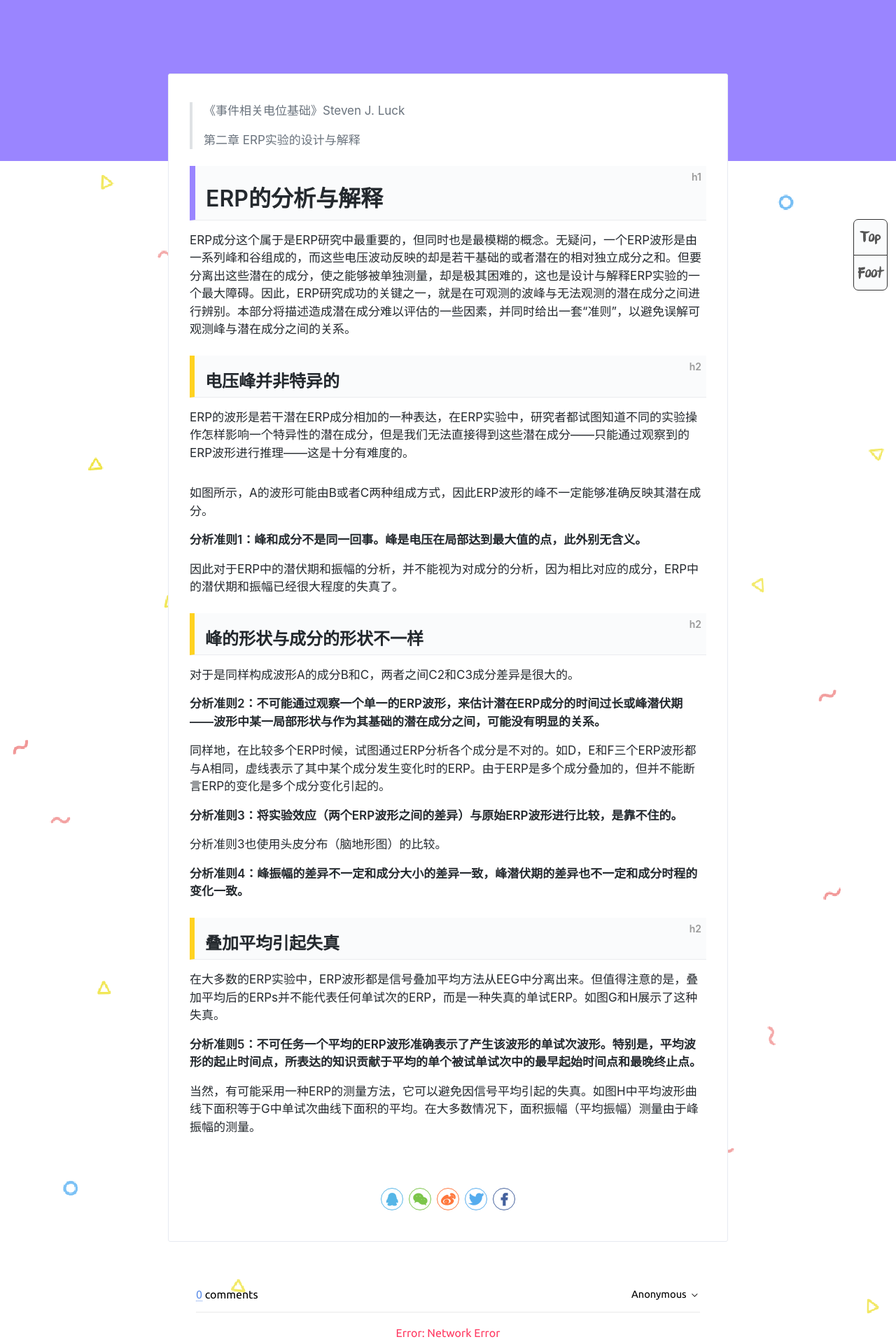
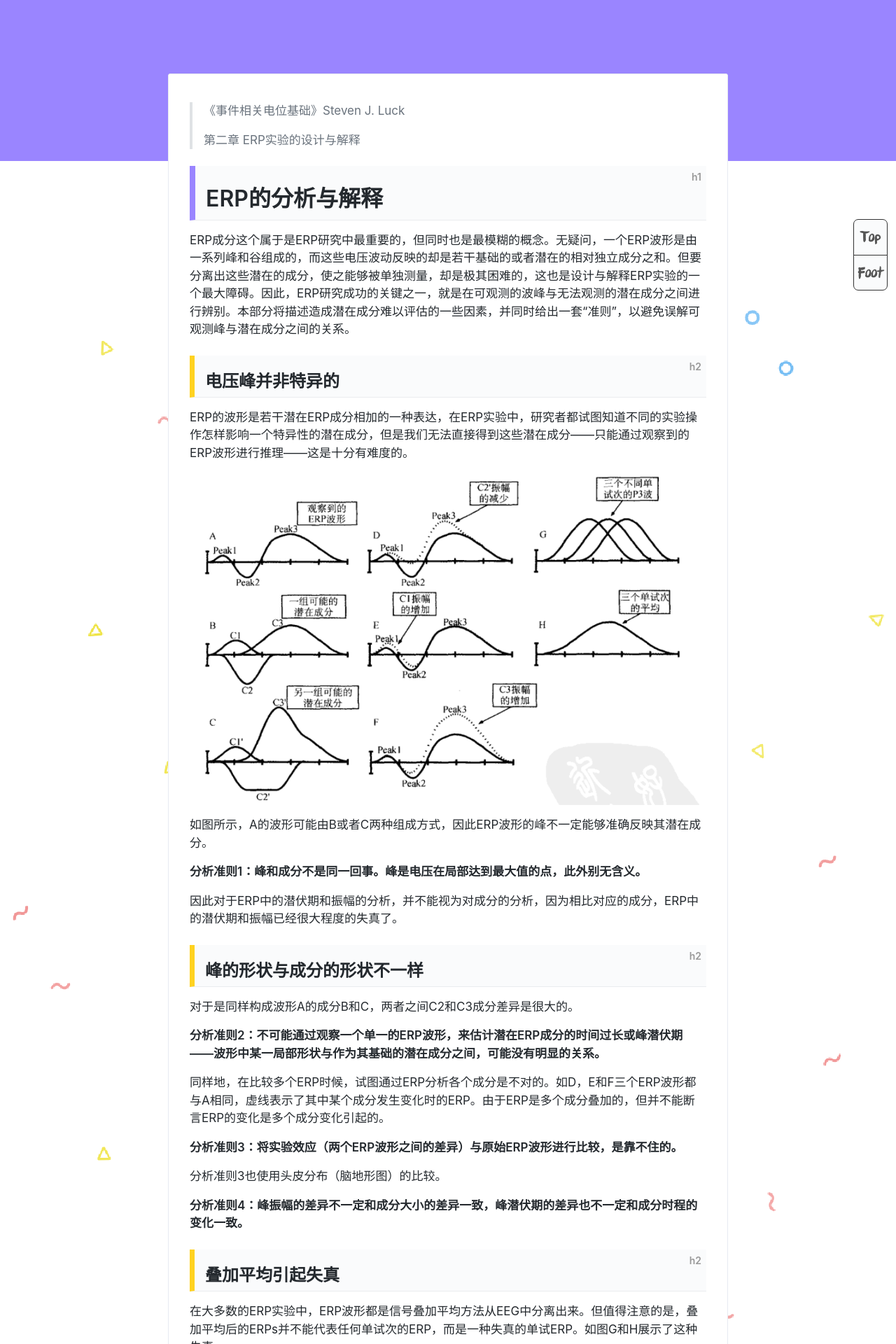
Before and after one commit to ODVV/odvv.github.io, a Jekyll site: the page built from _posts/2020-11-15-Notes-ERP-2.md, in a window 1280 px wide. Shown: the part 395-2315 px from the top of the page at 70% size. Built offline with Jekyll 4.4.1, drawn with Linux system fonts in a browser that asks for light colours; comment, search, counter and statistics services are not loaded.

Commit message:
update post ERP notes 2

```diff
--- a/_posts/2020-11-15-Notes-ERP-2.md
+++ b/_posts/2020-11-15-Notes-ERP-2.md
@@ -24,7 +24,7 @@
 
 ERP的波形是若干潜在ERP成分相加的一种表达，在ERP实验中，研究者都试图知道不同的实验操作怎样影响一个特异性的潜在成分，但是我们无法直接得到这些潜在成分——只能通过观察到的ERP波形进行推理——这是十分有难度的。
 
-![](../images/posts/20201115-1.png)
+![](/images/posts/20201115-1.png)
 
 如图所示，A的波形可能由B或者C两种组成方式，因此ERP波形的峰不一定能够准确反映其潜在成分。
 
```
